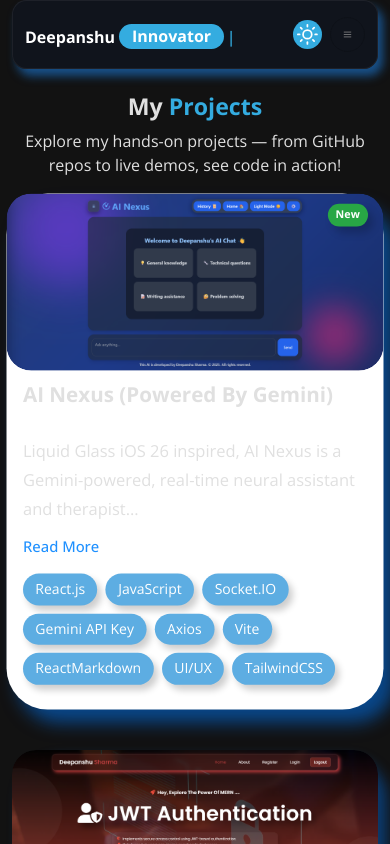
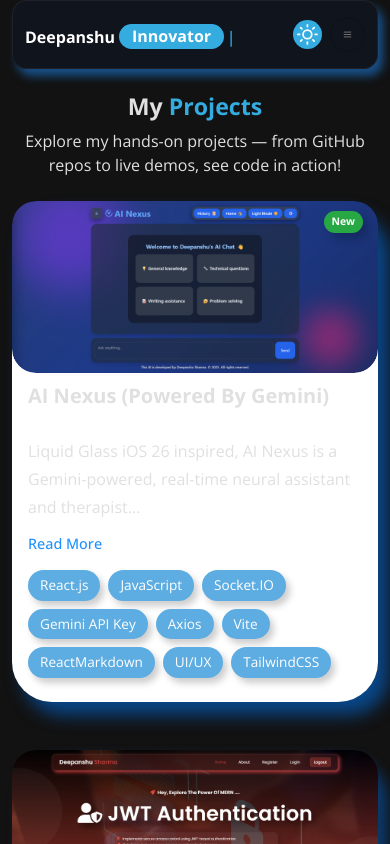
Before and after one commit to deepanshu1420/PersonalPortfolio-React, a React (Create React App) app: page /react-1/projects in a window 390 px wide. In both pictures the pointer is over the element 195 px from the left and 451 px from the top of the page. Shown: the top 844 px of the page. Built offline with nearby package versions, Linux system fonts and the light colour scheme.

Commit message:
Updated project details and metadata!

```diff
--- a/src/website/index.css
+++ b/src/website/index.css
@@ -873,8 +873,14 @@
 
 /* --- Project Cards & Modal Fix (Mobile Only) --- */
 @media (max-width: 768px) {
-  .project-card:hover {
-    transform: scale(1.03) !important;
+
+  @media (hover: none) {
+    .project-card:hover {
+      transform: none !important;
+    }
+    .project-card:active {
+      transform: scale(1.03) !important;
+    }
   }
 
   .modal-dialog {
```
